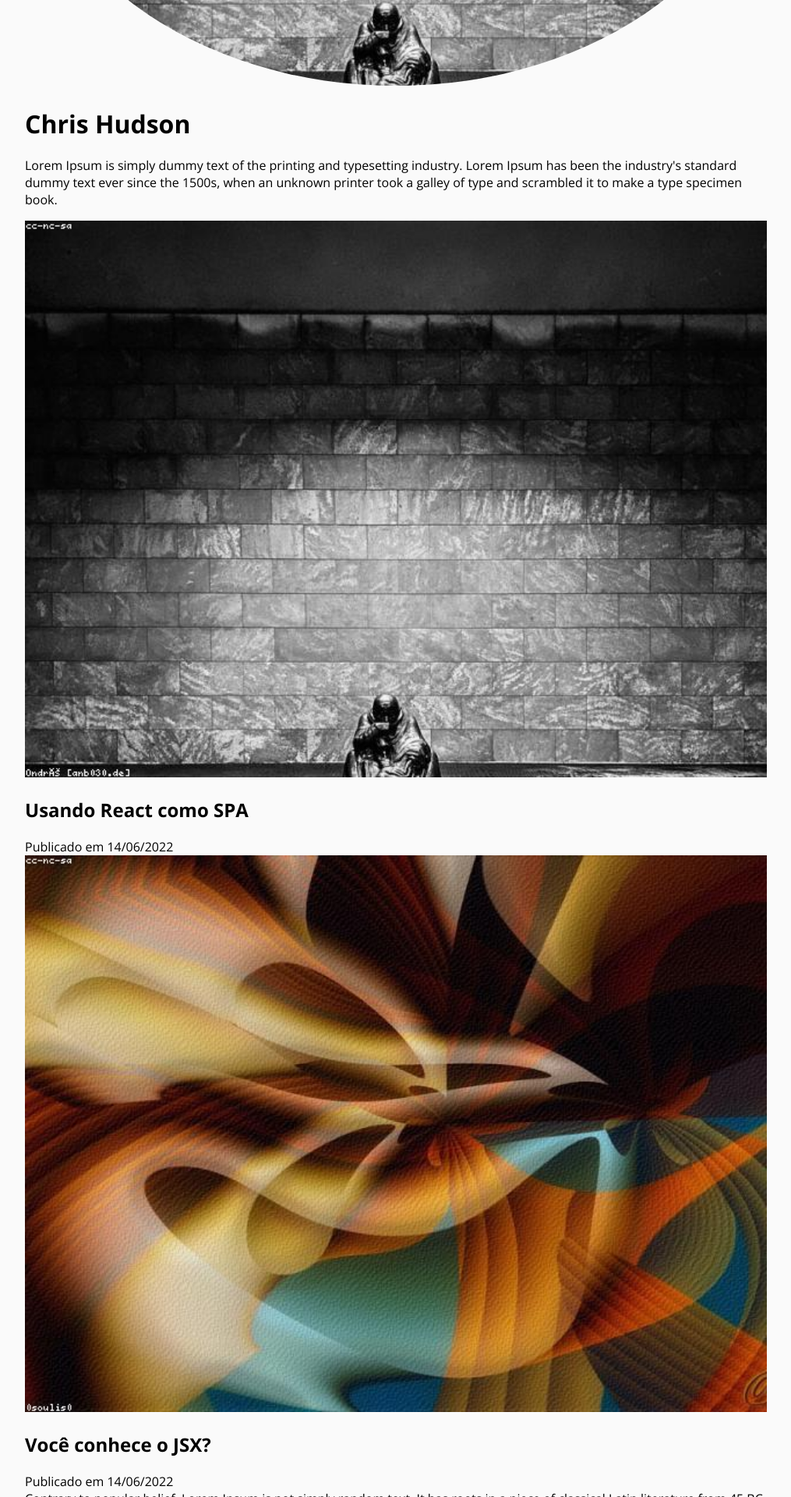
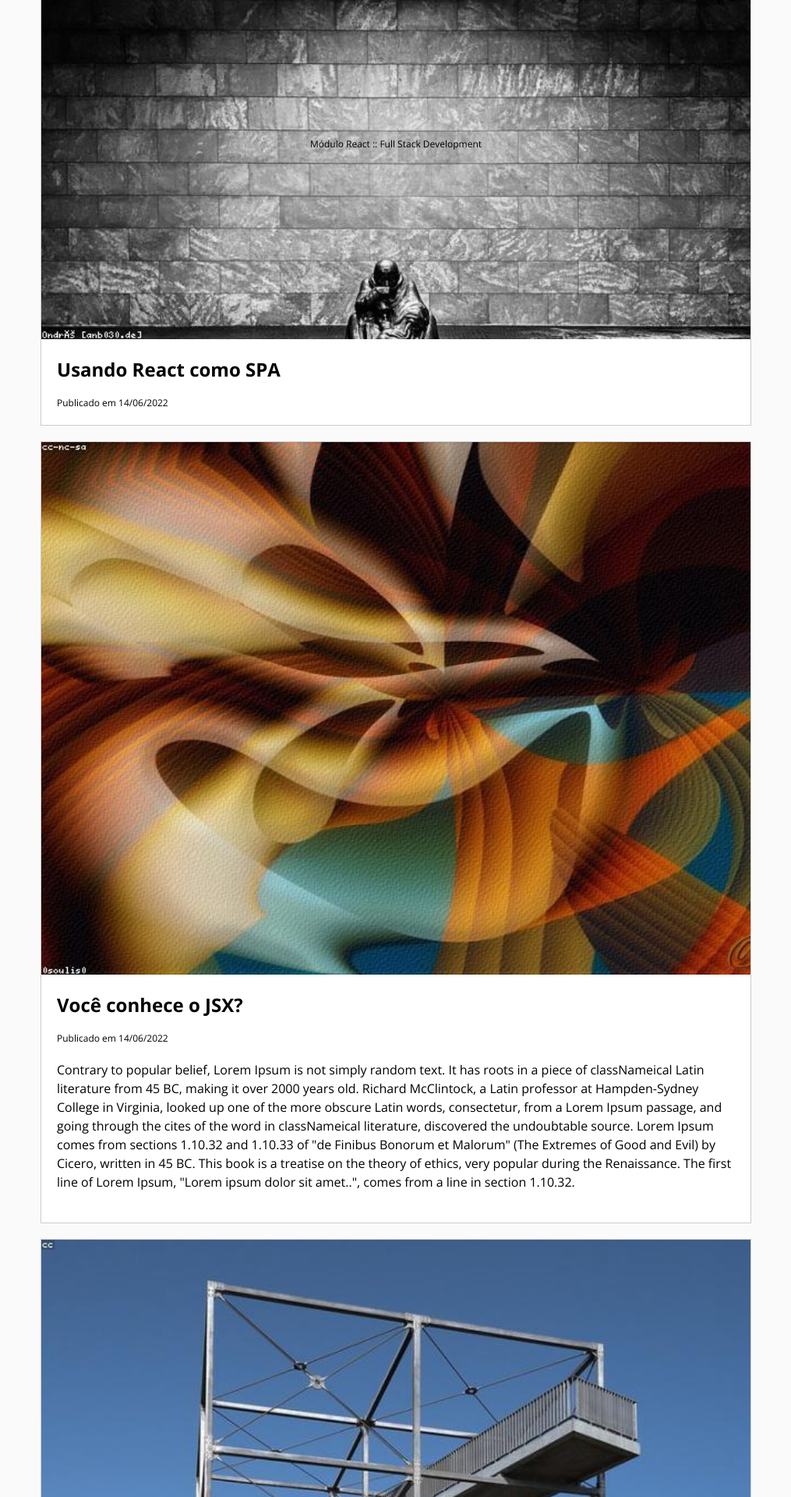
Before and after one commit to francinaldodeandrade/project-app-tera, a React (Create React App) app: page /Users/1 in a window 1280 px wide. Shown: the part 820-2740 px from the top of the page at 78% size, without its empty margins (132-1147 px from the left). Built offline with nearby package versions, Linux system fonts and the light colour scheme.

Commit message:
implementação do menu

```diff
--- a/src/components/Pages/UserBlog.jsx
+++ b/src/components/Pages/UserBlog.jsx
@@ -1,81 +1,82 @@
 import React from "react";
 
-import logo from "../../images/logo.svg";
-import user1 from "../../images/placeholders/post-1.jpg";
+import Default from "../templates/Default";
+
+import user1 from "../../images/placeholders/user-1.jpg";
 import post1 from "../../images/placeholders/post-1.jpg";
 import post2 from "../../images/placeholders/post-2.jpg";
 import post3 from "../../images/placeholders/post-3.jpg";
 
-export default function postBlog() {
+export default function UserBlog() {
   return (
+    <Default>
       <div className="wrapper">
-      <div className="app-header">
-        <div className="app-header__logo">
-          <img src={logo} className="responsive" alt="" />
-        </div>
-        <div className="app-header__menu">
-          <i className="fa fa-bars"></i>
-        </div>
-      </div>
-
-      <div className="post-blog">
-        <div className="post-blog__header">
-          <div className="post-blog__header-photo">
+        <div className="user-blog">
+          <div className="user-blog__header">
+            <div className="user-blog__header-photo">
               <img src={user1} className="responsive avatar" alt="" />
             </div>
-          <h1 className="post-blog__header-title">Chris Hudson</h1>
-          <p className="post-blog__header-bio">
+            <h1 className="user-blog__header-title">Chris Hudson</h1>
+            <p className="user-blog__header-bio">
               Lorem Ipsum is simply dummy text of the printing and typesetting
               industry. Lorem Ipsum has been the industry's standard dummy text
-            ever since the 1500s, when an unknown printer took a galley of type
-            and scrambled it to make a type specimen book.
+              ever since the 1500s, when an unknown printer took a galley of
+              type and scrambled it to make a type specimen book.
             </p>
           </div>
 
-        <div className="post-blog__posts">
-          <div className="post-blog__posts-item">
-            <div className="post-blog__posts-item-photo">
+          <div className="user-blog__posts">
+            <div className="user-blog__posts-item">
+              <div className="user-blog__posts-item-photo">
                 <img src={post1} className="responsive" alt="" />
               </div>
-            <h2 className="post-blog__posts-item-title">
+              <h2 className="user-blog__posts-item-title">
                 Usando React como SPA
               </h2>
-            <div className="post-blog__posts-date">Publicado em 14/06/2022</div>
+              <div className="user-blog__posts-date">
+                Publicado em 14/06/2022
               </div>
-          <div className="post-blog__posts-item">
-            <div className="post-blog__posts-item-photo">
+            </div>
+            <div className="user-blog__posts-item">
+              <div className="user-blog__posts-item-photo">
                 <img src={post2} className="responsive" alt="" />
               </div>
-            <h2 className="post-blog__posts-item-title">Você conhece o JSX?</h2>
-            <div className="post-blog__posts-date">Publicado em 14/06/2022</div>
-            <div className="post-blog__post-content">
-              Contrary to popular belief, Lorem Ipsum is not simply random text.
-              It has roots in a piece of classical Latin literature from 45 BC,
-              making it over 2000 years old. Richard McClintock, a Latin
-              professor at Hampden-Sydney College in Virginia, looked up one of
-              the more obscure Latin words, consectetur, from a Lorem Ipsum
-              passage, and going through the cites of the word in classical
-              literature, discovered the undoubtable source. Lorem Ipsum comes
-              from sections 1.10.32 and 1.10.33 of "de Finibus Bonorum et
-              Malorum" (The Extremes of Good and Evil) by Cicero, written in 45
-              BC. This book is a treatise on the theory of ethics, very popular
-              during the Renaissance. The first line of Lorem Ipsum, "Lorem
-              ipsum dolor sit amet..", comes from a line in section 1.10.32.
+              <h2 className="user-blog__posts-item-title">
+                Você conhece o JSX?
+              </h2>
+              <div className="user-blog__posts-date">
+                Publicado em 14/06/2022
+              </div>
+              <div className="user-blog__post-content">
+                Contrary to popular belief, Lorem Ipsum is not simply random
+                text. It has roots in a piece of classNameical Latin literature
+                from 45 BC, making it over 2000 years old. Richard McClintock, a
+                Latin professor at Hampden-Sydney College in Virginia, looked up
+                one of the more obscure Latin words, consectetur, from a Lorem
+                Ipsum passage, and going through the cites of the word in
+                classNameical literature, discovered the undoubtable source.
+                Lorem Ipsum comes from sections 1.10.32 and 1.10.33 of "de
+                Finibus Bonorum et Malorum" (The Extremes of Good and Evil) by
+                Cicero, written in 45 BC. This book is a treatise on the theory
+                of ethics, very popular during the Renaissance. The first line
+                of Lorem Ipsum, "Lorem ipsum dolor sit amet..", comes from a
+                line in section 1.10.32.
               </div>
             </div>
-          <div className="post-blog__posts-item">
-            <div className="post-blog__posts-item-photo">
+            <div className="user-blog__posts-item">
+              <div className="user-blog__posts-item-photo">
                 <img src={post3} className="responsive" alt="" />
               </div>
-            <h2 className="post-blog__posts-item-title">
+              <h2 className="user-blog__posts-item-title">
                 SSG, SPA e SSR: Qual usar?
               </h2>
-            <div className="post-blog__posts-date">Publicado em 14/06/2022</div>
+              <div className="user-blog__posts-date">
+                Publicado em 14/06/2022
               </div>
             </div>
           </div>
-
-      <div className="app-footer">Módulo React :: Full Stack Development</div>
         </div>
+      </div>
+    </Default>
   );
 }
--- a/src/components/Pages/UserForm.jsx
+++ b/src/components/Pages/UserForm.jsx
@@ -1,18 +1,10 @@
 import React from "react";
-import logo from "../../images/logo.svg";
+
+import Default from "../templates/Default";
 
 export default function UserForm() {
   return (
-    <div className="wrapper">
-      <div className="app-header">
-        <div className="app-header__logo">
-          <img src={logo} className="responsive" alt="" />
-        </div>
-        <div className="app-header__menu">
-          <i className="fa fa-bars"></i>
-        </div>
-      </div>
-
+    <Default>
       <div className="create-post">
         <h1>Criar</h1>
 
@@ -28,8 +20,6 @@ export default function UserForm() {
           <button className="button-primary">Salvar</button>
         </form>
       </div>
-
-      <div className="app-footer">Módulo React :: Full Stack Development</div>
-    </div>
+    </Default>
   );
 }
--- a/src/components/Pages/Users.jsx
+++ b/src/components/Pages/Users.jsx
@@ -1,23 +1,16 @@
 /*eslint jsx-a11y/anchor-is-valid:0 */
 
 import React from "react";
-import logo from "../../images/logo.svg";
+
 import user1 from "../../images/placeholders/user-1.jpg";
 import user2 from "../../images/placeholders/user-2.jpg";
 import user3 from "../../images/placeholders/user-3.jpg";
+import Default from "../templates/Default";
 
 export default function users() {
   return (
+    <Default>
       <div className="wrapper">
-      <div className="app-header">
-        <div className="app-header__logo">
-          <img src={logo} className="responsive" alt="" />
-        </div>
-        <div className="app-header__menu">
-          <i className="fa fa-bars"></i>
-        </div>
-      </div>
-
         <div className="users">
           <h1>Users</h1>
 
@@ -42,8 +35,7 @@ export default function users() {
             </a>
           </div>
         </div>
-
-      <div className="app-footer">Módulo React :: Full Stack Development</div>
       </div>
+    </Default>
   );
 }
--- /dev/null
+++ b/src/components/moleculas/DrawerMenu.jsx
@@ -0,0 +1,17 @@
+import React from "react";
+
+import Drawer from "@mui/material/Drawer";
+
+export default function DrawerMenu(props) {
+  return (
+    <Drawer
+      anchor="left"
+      open={props.open}
+      onClose={() => {
+        console.log("ok");
+      }}
+    >
+      navBar
+    </Drawer>
+  );
+}
--- /dev/null
+++ b/src/components/organisms/AppFooter.jsx
@@ -0,0 +1,7 @@
+import React from "react";
+
+export default function AppFooter() {
+  return (
+    <div className="app-footer">Módulo React :: Full Stack Development</div>
+  );
+}
--- /dev/null
+++ b/src/components/organisms/AppHeader.jsx
@@ -0,0 +1,16 @@
+import React from "react";
+
+import logo from "../../images/logo.svg";
+
+export default function AppHeader(props) {
+  return (
+    <div className="app-header">
+      <div className="app-header__logo">
+        <img src={logo} className="responsive" alt="" />
+      </div>
+      <div className="app-header__menu">
+        <i onClick={() => props.setOpen(true)} className="fa fa-bars"></i>
+      </div>
+    </div>
+  );
+}
--- /dev/null
+++ b/src/components/templates/Default.jsx
@@ -0,0 +1,17 @@
+import React, { useState } from "react";
+import AppFooter from "../organisms/AppFooter";
+import AppHeader from "../organisms/AppHeader";
+import DrawerMenu from "../moleculas/DrawerMenu";
+
+export default function Default(props) {
+  const [open, setOpen] = useState(false);
+
+  return (
+    <div className="wrapper">
+      <DrawerMenu open={open} />
+      <AppHeader setOpen={setOpen} />
+      {props.children}
+      <AppFooter />
+    </div>
+  );
+}
```
Lines whose indentation alone changed are shown as unchanged.
